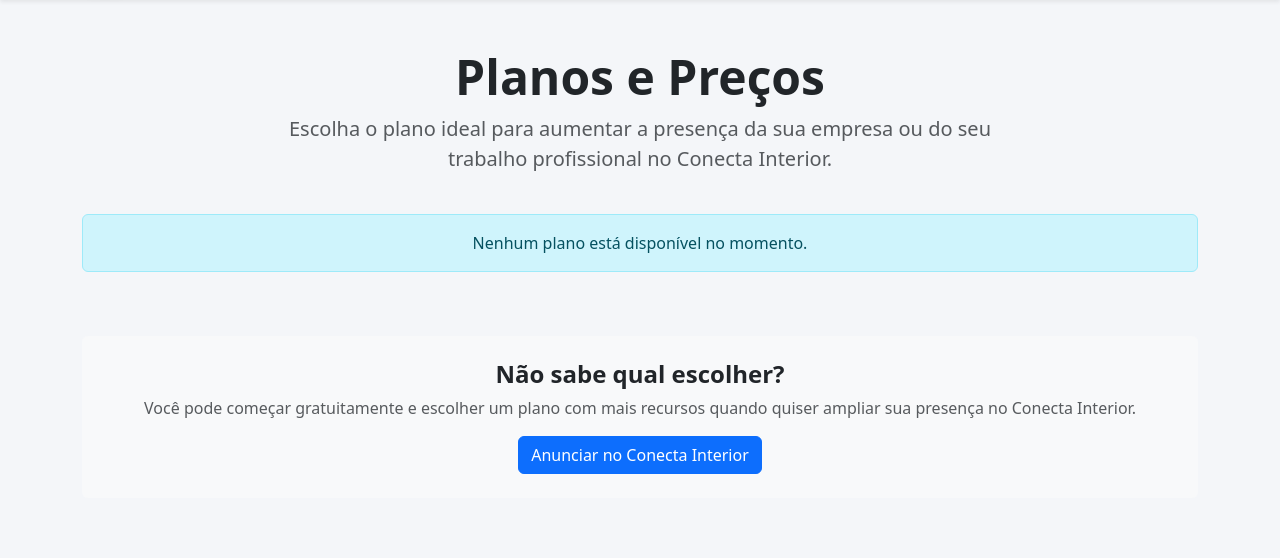
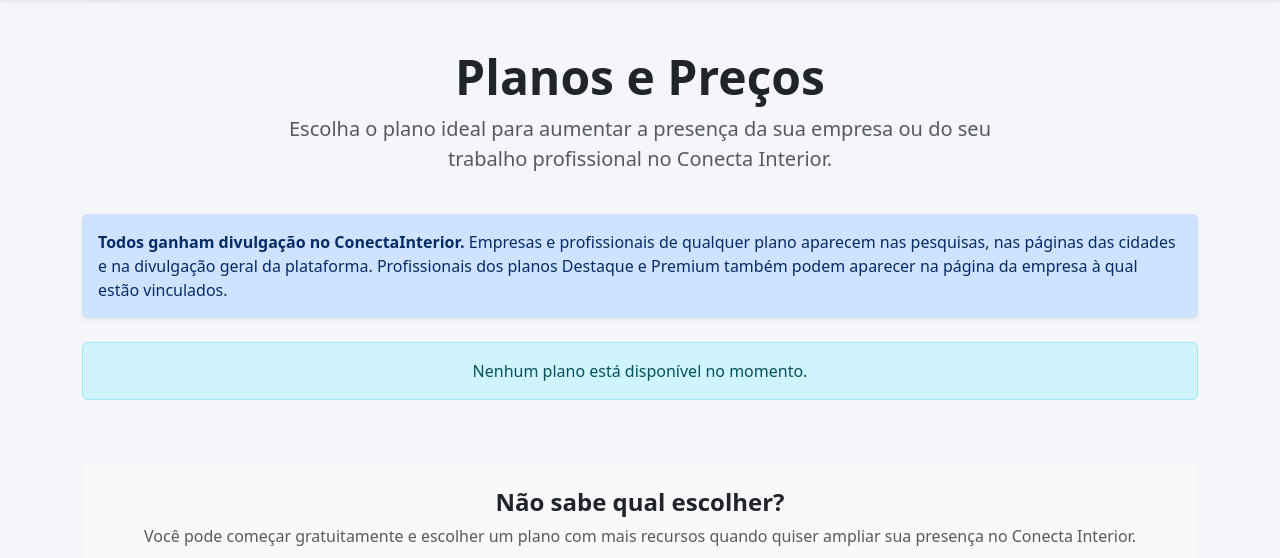
Before and after one commit to spab1967/conecta-interior-enterprise, a Django app: template templates/core/planos.html in a window 1280 px wide. Shown: the part 72-630 px from the top of the page. Run offline with Django 5.2, Linux system fonts and the light colour scheme; the template is opened without the code that fills it, so the values that code supplies are empty.

Commit message:
Esclarece divulgação e vínculo profissional nos planos

```diff
--- a/templates/core/planos.html
+++ b/templates/core/planos.html
@@ -18,6 +18,15 @@ Planos e Preços | Conecta Interior
         no Conecta Interior.
     </p>
 
+</div>
+
+
+<div class="alert alert-primary border-0 shadow-sm mb-4">
+    <strong>Todos ganham divulgação no ConectaInterior.</strong>
+    Empresas e profissionais de qualquer plano aparecem nas pesquisas,
+    nas páginas das cidades e na divulgação geral da plataforma.
+    Profissionais dos planos Destaque e Premium também podem aparecer
+    na página da empresa à qual estão vinculados.
 </div>
 
 
@@ -119,6 +128,24 @@ Planos e Preços | Conecta Interior
                         <li class="mb-2">
                             ✓ Canais de contato
                         </li>
+
+                        <li class="mb-2">
+                            ✓ Divulgação no site ConectaInterior
+                        </li>
+
+                        {% if plano.nome|lower == "destaque" or plano.nome|lower == "premium" %}
+
+                            <li class="mb-2 fw-semibold text-success">
+                                ✓ Profissional pode aparecer na página da empresa vinculada
+                            </li>
+
+                        {% else %}
+
+                            <li class="mb-2 text-muted">
+                                — Sem exibição profissional na página de empresa vinculada
+                            </li>
+
+                        {% endif %}
 
 
                         {% if plano.destaque_busca %}
```
